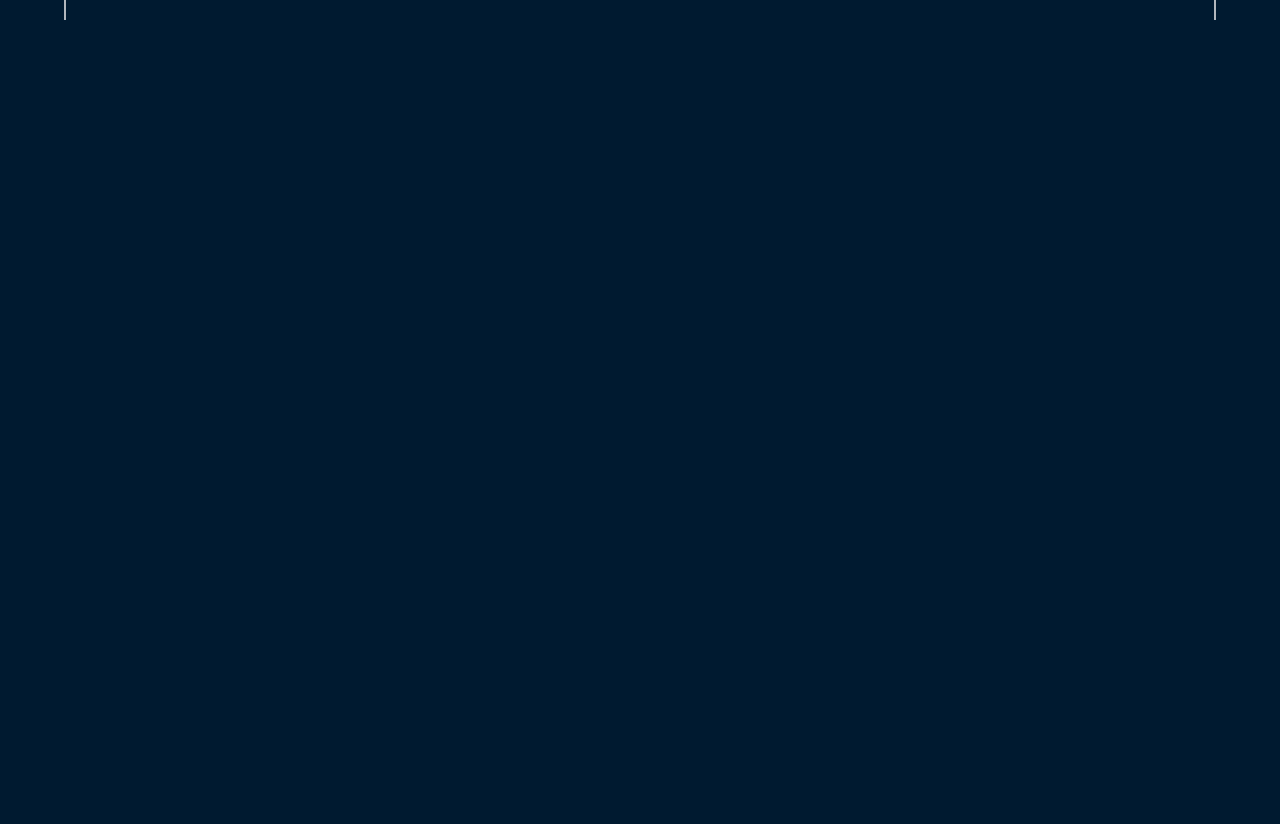
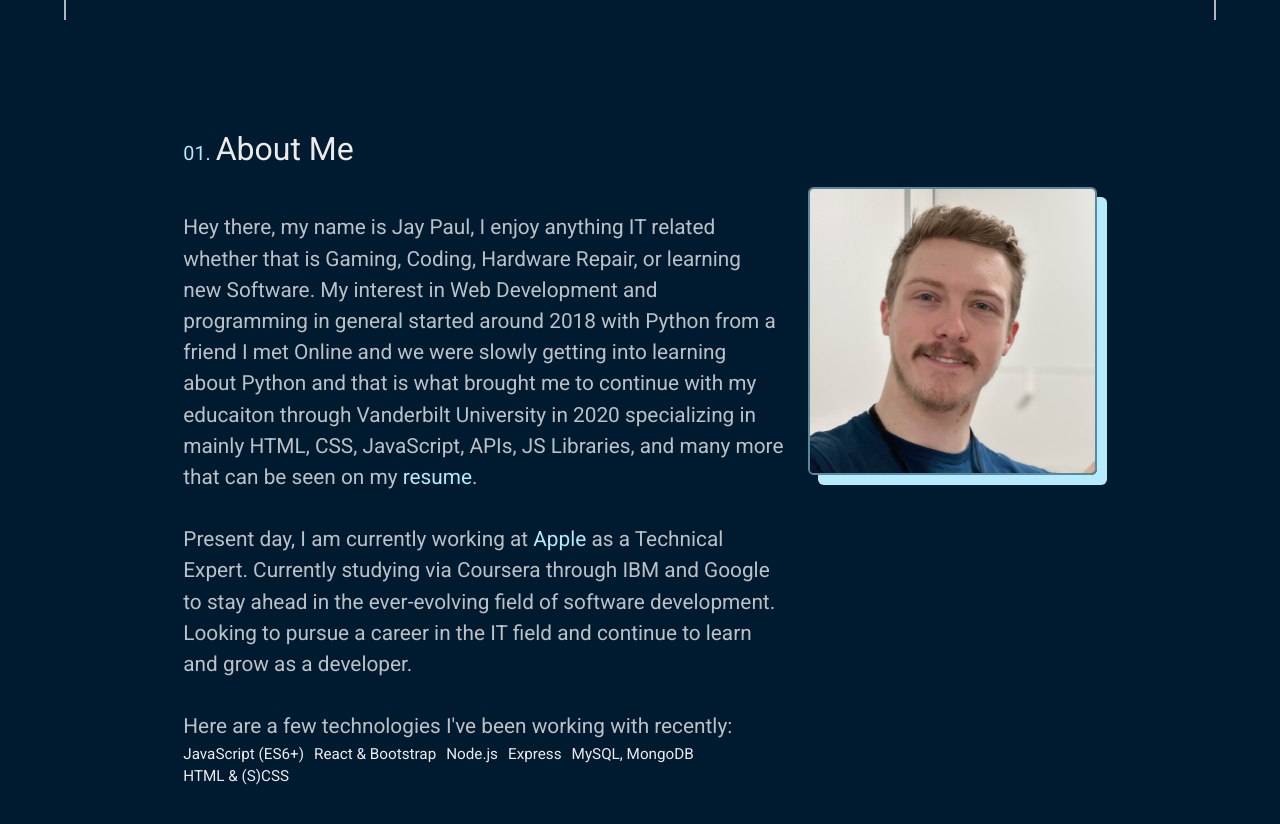
Before and after one commit to JayPTucker/React-Portfolio, a React (Create React App) app: page / in a window 1280 px wide. Shown: the part 780-1604 px from the top of the page. Before the commit the page ends 800 px from the top, so only its background shows below. Built offline with nearby package versions, Linux system fonts and the light colour scheme.

Commit message:
Added About Me Section
- About me section done.

```diff
--- a/src/pages/Home.js
+++ b/src/pages/Home.js
@@ -1,13 +1,16 @@
 import React from 'react';
-import { Row, Col } from 'react-bootstrap';
+import { Row, Col, Container } from 'react-bootstrap';
 import '../styles/Home.css';
+
+import meImg from '../img/me_img.jpeg';
 
 const Home = () => {
   return (
-    <Row className="FrontPageRow">
+    <Container>
+      {/* =========================================================== */}
+      {/* ================== INFO BAR LEFT SECTION ================== */}
 
       <Col className="info-panel-left" orientation="left" md={1}>
-
         {/* GITHUB ICON */}
         <a href="https://github.com/JayPTucker" target="_blank" rel="noopener noreferrer">
           <svg className="githubIcon" xmlns="http://www.w3.org/2000/svg" data-name="Layer 1" viewBox="0 0 24 24" id="github">
@@ -40,16 +43,63 @@ const Home = () => {
 
       </Col>
 
+      {/* ====================================================== */}
+      {/* ================== FRONT PAGE SECTION ================== */}
+      <Row className="FrontPageRow">
+
         <Col md={8} className="FrontPageMainCol">
-
           <p className='title'>Hey there, my name is</p>
           <p className='name-title'>Jay Paul Tucker.</p>
           <p className='what-i-do'>I'm a Full Stack Web Developer</p>
           <p className='mini-bio'>Specializing in Front-End and Back-End languages. Currently working at Apple as a Technical Expert, I'm dedicated to delivering innovative solutions. Continuously advancing my skills with IBM and Google to stay ahead in the ever-evolving field of software development.</p>
           <br></br>
           <a className="myResumeBtn" target="_blank" rel="noopener noreferrer" href="https://drive.google.com/file/d/1EJdzVG4qJjfpTwqXrnh_knmB5JlADeye/view?usp=sharing">Check out my Resume</a>
+        </Col>
 
+      </Row>
+
+      {/* ====================================================== */}
+      {/* ================== ABOUT ME SECTION ================== */}
+
+      <Row className="aboutMeRow" id="about">
+
+        <Col md={8} className="aboutmeCol">
+          <p className='aboutmeTitle'><span className="aboutmeNumber">01. </span>About Me</p>
+
+          <br></br>
+
+          <p className="aboutmeBio">
+            Hey there, my name is Jay Paul, I enjoy anything IT related whether that is Gaming, Coding, Hardware Repair, or learning new Software.
+            My interest in Web Development and programming in general started around 2018 with Python from a friend I met Online and we were slowly getting into
+            learning about Python and that is what brought me to continue with my educaiton through Vanderbilt University in 2020 specializing in mainly
+            HTML, CSS, JavaScript, APIs, JS Libraries, and many more that can be seen on my <a className="bioLink" target="_blank" rel="noopener noreferrer" href="https://drive.google.com/file/d/1EJdzVG4qJjfpTwqXrnh_knmB5JlADeye/view?usp=sharing">resume</a>.
+            <br></br><br></br>
+            Present day, I am currently working at <a className="bioLink" href="https://apple.com" rel="noopener noreferrer" target='_blank'>Apple</a> as a Technical Expert.  Currently studying via Coursera through IBM and Google to stay ahead in the ever-evolving field of software development.
+            Looking to pursue a career in the IT field and continue to learn and grow as a developer.
+            <br></br><br></br>
+            Here are a few technologies I've been working with recently:
+            <br></br>
+
+          </p>
+
+          <ul className='horizontal-list'>
+              <li>JavaScript (ES6+)</li>
+              <li>React & Bootstrap</li>
+              <li>Node.js</li>
+              <li>Express</li>
+              <li>MySQL, MongoDB</li>
+              <li>HTML & (S)CSS</li>
+          </ul>
         </Col>
+
+        <Col md={4}>
+          <img className="aboutmePic" src={meImg} alt="What I look like"></img>
+        </Col>
+
+      </Row>
+
+      {/* =========================================================== */}
+      {/* ================== INFO BAR RIGHT SECTION ================== */}
 
       <Col className="info-panel-right" orientation="left" md={1}>
         <a className="vertical-text" href="mailto:jaypaultucker@gmail.com">jaypaultucker@gmail.com</a>
@@ -59,8 +109,7 @@ const Home = () => {
         <div class="vertical-line-right"></div>
       </Col>
 
-
-    </Row>
+    </Container>
 
   );
 };
--- a/src/pages/Navbar.js
+++ b/src/pages/Navbar.js
@@ -18,10 +18,10 @@ function NavbarFunc() {
       <Navbar.Collapse id="navbar-collapse">
 
         <Nav className="navbar-links-col ms-auto">
-          <Nav.Link href="/" className="navbar-link" rel="noopener noreferrer"><span className='navbar-link-number'>01. </span>Home</Nav.Link>
-          <Nav.Link href="/#work" className="navbar-link" rel="noopener noreferrer"><span className='navbar-link-number'>02. </span>Work</Nav.Link>
-          <Nav.Link as={Link} to="/about" className="navbar-link" rel="noopener noreferrer"><span className='navbar-link-number'>03. </span>About</Nav.Link>
-          <Nav.Link href="/#contact" className="navbar-link" rel="noopener noreferrer"><span className='navbar-link-number'>04. </span>Contact</Nav.Link>
+          <Nav.Link href="/#about" className="navbar-link" rel="noopener noreferrer"><span className='navbar-link-number'>01. </span>About</Nav.Link>
+          <Nav.Link href="/" className="navbar-link" rel="noopener noreferrer"><span className='navbar-link-number'>02. </span>WIP</Nav.Link>
+          <Nav.Link as={Link} to="/about" className="navbar-link" rel="noopener noreferrer"><span className='navbar-link-number'>03. </span>WIP</Nav.Link>
+          <Nav.Link href="/" className="navbar-link" rel="noopener noreferrer"><span className='navbar-link-number'>04. </span>WIP</Nav.Link>
           <Nav.Link target="_blank" rel="noopener noreferrer" href="https://drive.google.com/file/d/1EJdzVG4qJjfpTwqXrnh_knmB5JlADeye/view?usp=sharing" className="resume-link">Resume</Nav.Link>
         </Nav>
 
--- a/src/styles/Home.css
+++ b/src/styles/Home.css
@@ -2,9 +2,9 @@ p {
     margin: 0 !important;
 }
 
-.FrontPageRow {
+.FrontPageRow, .aboutMeRow {
   transition: all 0.2s ease-in-out !important;
-  margin: calc(6vmax + 10px) 10% !important; /* Gives our shortcuts room to breathe at the bottom left and right */
+  margin: calc(6vmax + 10px) 8% !important; /* Gives our shortcuts room to breathe at the bottom left and right */
   max-width: 100%;
   justify-content: center;
 }
@@ -17,7 +17,7 @@ p {
   width: 40px;
   position: fixed;
   bottom: 0px;
-  left: 40px;
+  left: 52px;
   right: auto;
   z-index: 10;
 }
@@ -55,7 +55,7 @@ p {
   position: fixed;
   bottom: 0px;
   left: auto;
-  right: 40px;
+  right: 28px;
   z-index: 10;
 }
 
@@ -111,6 +111,7 @@ p {
     margin-top: 15px !important;
     font-size: calc(1vmax + 8px); /* Adjust the font size as needed */
     max-width: 70%;
+    color: #ebebebcc !important;
   }
 
   .myResumeBtn {
@@ -128,6 +129,67 @@ p {
     width: 100px;
   }
 
+/* ============================================ */
+/* ABOUT ME ROW */
+/* ============================================ */
+
+.aboutMeRow {
+  margin-top: calc(16vmax + 100px) !important;
+}
+
+.aboutmeTitle {
+  font-size: calc(1.8vmax + 9px); /* Adjust the font size as needed */
+  color: #ebebeb;
+}
+
+.aboutmeNumber {
+  font-size: calc(1vmax + 7px); /* Adjust the font size as needed */
+  color: #b0ecff !important;
+}
+
+.aboutmeBio {
+  margin-top: 15px !important;
+  font-size: calc(1vmax + 8px); /* Adjust the font size as needed */
+  color: #ebebebcc !important;
+}
+
+.bioLink {
+  text-decoration: none;
+  color: #b0ecff;
+  transition: all 0.2s ease-in-out;
+}
+
+.bioLink:hover {
+  color: #9ecdff;
+}
+
+.horizontal-list {
+  padding: 0; /* remove default padding */
+  margin: 0; /* remove default margin */
+  font-size: calc(0.8vmax + 5px); /* Adjust the font size as needed */
+}
+
+.horizontal-list li {
+  display: inline-block; /* display list items horizontally */
+  margin-right: 10px; /* add some space between list items */
+}
+
+.aboutmePic {
+  margin-top: calc(4vmax + 10px) !important;
+  position: relative;
+  border-radius: 2%;
+  max-width: 100%;
+  border: 2px solid #568b9c;
+  box-shadow: 10px 10px 0 0 #b0ecff;
+  filter: grayscale(10%);
+  transition: all 0.3s ease-in-out;
+}
+
+.aboutmePic:hover {
+  filter: grayscale(50%);
+  border: 2px solid #3b6b7b;
+  box-shadow: 20px 20px 0 0 #b0edffc7;
+}
 
 /* ============================================ */
 /* MEDIA QUERIES */
--- a/src/styles/LoadingScreen.css
+++ b/src/styles/LoadingScreen.css
@@ -8,12 +8,12 @@
     left: 0;
     right: 0;
     bottom: 0;
-    background-color: #001a30;
+    background-color: #000e1b;
     display: flex;
     justify-content: center;
     align-items: center;
     z-index: 9999;
-    transition: all 0.5s ease-in-out;
+    transition: all 1s ease-in-out;
   }
 
   .loading-spinner {
```
Also changed, not shown: src/img/me_img.jpeg (added). Lines whose indentation alone changed are shown as unchanged.
